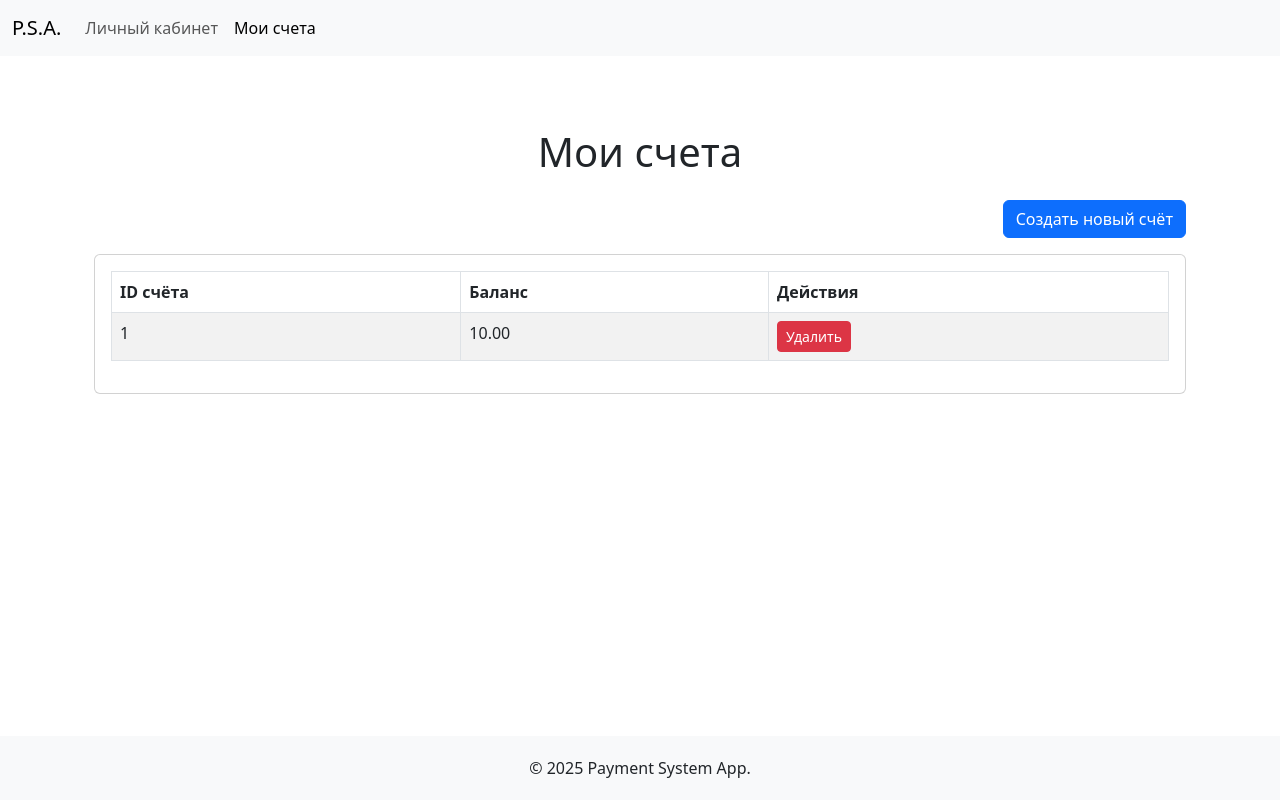
After one commit to 0101Programmer/payment-system-app, a Python web app: template app/templates/user/pay_accounts.html in a window 1280 px wide. The commit adds this page. Run offline with Jinja, Linux system fonts and the light colour scheme; the template is opened without the code that fills it: most values are stand-ins (such as "Sample title", 1, 10 or a date in 2020).

Commit message:
Добавлена возможность создать счёт, а также удалить его

```diff
--- a/app/routes/__init__.py
+++ b/app/routes/__init__.py
@@ -11,6 +11,7 @@ from .web.admin.user_crud.update import web_admin_update_user_bp
 from .web.common.home_rout import web_home_bp
 from .web.user.account import web_user_account_bp
 from .web.user.auth_rout import web_user_auth_bp
+from .web.user.pay_accounts import web_user_pay_accounts_bp
 from .web.user.reg_rout import web_user_reg_bp
 
 
@@ -31,3 +32,4 @@ def setup_web(app: Sanic):
     app.blueprint(web_user_auth_bp)
     app.blueprint(web_user_account_bp)
     app.blueprint(web_user_reg_bp)
+    app.blueprint(web_user_pay_accounts_bp)
--- a/app/templates/user/account.html
+++ b/app/templates/user/account.html
@@ -4,7 +4,10 @@
 
 {% block navbar %}
 <li class="nav-item">
-    <a class="nav-link active" href="#">Личный кабинет</a>
+    <a class="nav-link active" href="#">Личный кабинeт</a>
+</li>
+<li class="nav-item">
+    <a class="nav-link" href="/web_user/pay_accounts">Мои счета</a>
 </li>
 {% endblock %}
 
--- /dev/null
+++ b/app/templates/user/pay_accounts.html
@@ -0,0 +1,68 @@
+{% extends "base.html" %}
+
+{% block title %} {{ title }} {% endblock %}
+
+{% block navbar %}
+<li class="nav-item">
+    <a class="nav-link" href="/web_user/account">Личный кабинет</a>
+</li>
+<li class="nav-item">
+    <a class="nav-link active" href="#">Мои счета</a>
+</li>
+{% endblock %}
+
+{% block content %}
+<div class="container mt-5">
+    <h1 class="text-center mb-4">Мои счета</h1>
+
+    <!-- Блок для отображения ошибок -->
+    {% if error %}
+    <div class="alert alert-danger alert-dismissible fade show" role="alert">
+        {{ error }}
+        <button type="button" class="btn-close" data-bs-dismiss="alert" aria-label="Close"></button>
+    </div>
+    {% endif %}
+
+    <!-- Кнопка для создания нового счета -->
+    <div class="text-end mb-3">
+        <form method="POST" action="/web_user/pay_accounts/create" style="display:inline;">
+            <button type="submit" class="btn btn-primary">Создать новый счёт</button>
+        </form>
+    </div>
+
+    <!-- Таблица счетов -->
+    <div class="card">
+        <div class="card-body">
+            <table class="table table-bordered table-striped">
+                <thead>
+                    <tr>
+                        <th>ID счёта</th>
+                        <th>Баланс</th>
+                        <th>Действия</th>
+                    </tr>
+                </thead>
+                <tbody>
+                    {% if accounts %}
+                        {% for account in accounts %}
+                            <tr>
+                                <td>{{ account.id }}</td>
+                                <td>{{ "%.2f"|format(account.balance) }}</td>
+                                <td>
+                                    <!-- Кнопка для удаления счёта -->
+                                    <form method="POST" action="/web_user/pay_accounts/delete/{{ account.id }}" style="display:inline;">
+                                        <button type="submit" class="btn btn-danger btn-sm">Удалить</button>
+                                    </form>
+                                </td>
+                            </tr>
+                        {% endfor %}
+                    {% else %}
+                        <tr>
+                            <td colspan="3" class="text-center">Нет доступных счетов</td>
+                        </tr>
+                    {% endif %}
+                </tbody>
+            </table>
+        </div>
+    </div>
+</div>
+{% endblock %}
```
Also changed, not shown: app/routes/web/user/pay_accounts.py (added, +82 -0 lines), app/templates/user/payments.html (added, +10 -0 lines), app/routes/api/payment_system_rout.py (added).
